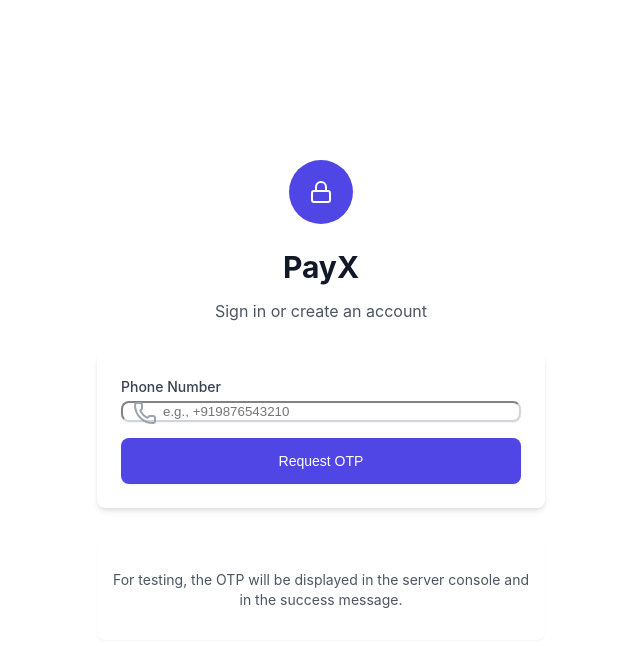
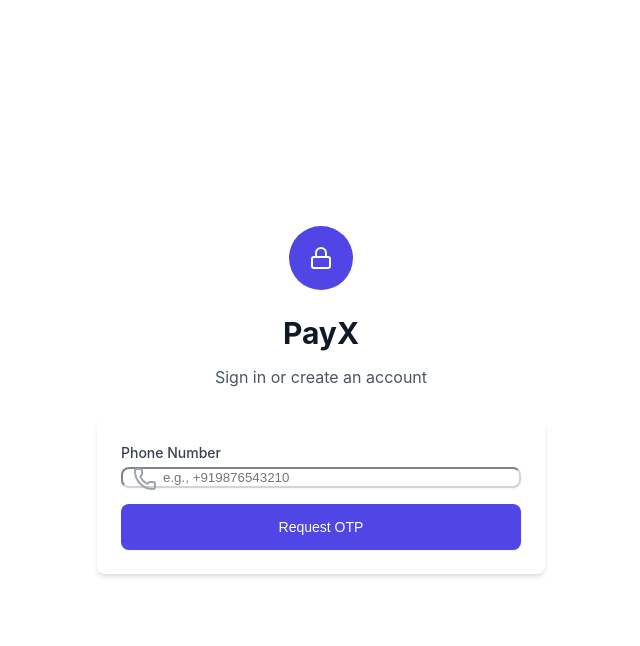
Before and after one commit to srinadh-shaik/SecureBank, a React (Vite) app in the folder banking-app/client/: page / in a window 1280 px wide. Shown: the top 646 px of the page, without its empty margins (319-959 px from the left). Built offline with nearby package versions, Linux system fonts and the light colour scheme; no server answers.

Commit message:
Describe what you changed

```diff
--- a/banking-app/client/src/components/AuthForm.jsx
+++ b/banking-app/client/src/components/AuthForm.jsx
@@ -127,13 +127,6 @@ const AuthForm = () => {
           </div>
         </form>
 
-        <div className="text-center">
-          <div className="bg-white rounded-lg shadow-sm p-4 space-y-2">
-            <p className="text-sm text-gray-600">
-              For testing, the OTP will be displayed in the server console and in the success message.
-            </p>
-          </div>
-        </div>
       </div>
     </div>
   );
--- a/banking-app/client/src/services/database.js
+++ b/banking-app/client/src/services/database.js
@@ -4,7 +4,7 @@ const ENCRYPTION_KEY = 'your-encryption-key-here-change-in-production';
 
 export class LocalDatabase {
   dbName = 'BankingApp';
-  version = 4; // Increment version for schema changes
+  version = 5; // Increment version for schema changes
   db = null;
   initPromise = null; // To track initialization status
 
```
Also changed, not shown: banking-app/client/src/components/Dashboard.jsx (line endings or trailing spaces), banking-app/client/src/contexts/AuthContext.jsx (line endings or trailing spaces), banking-app/client/src/services/api.js (line endings or trailing spaces), 1 other file (tests, documents, lock files or other folders).
